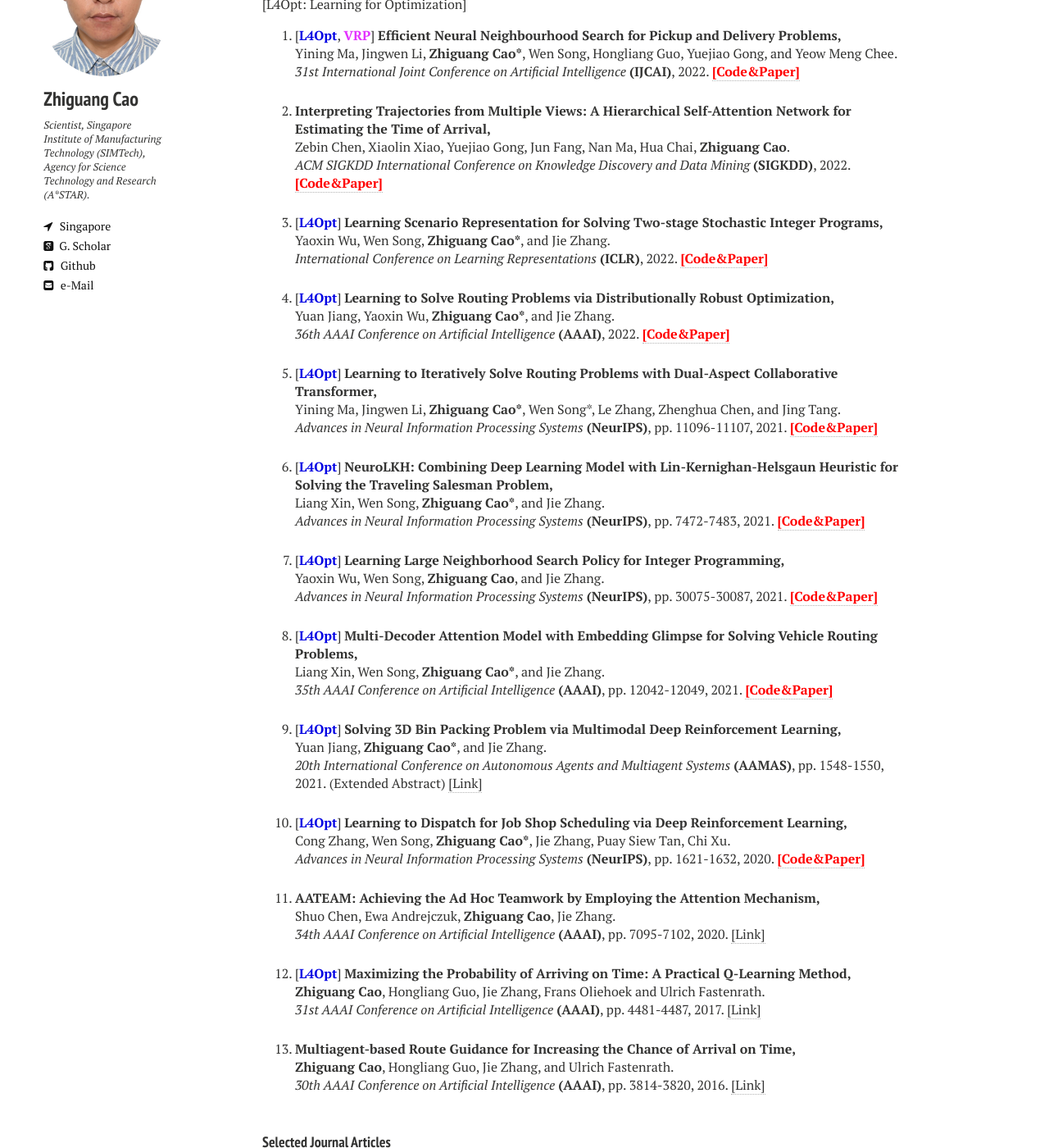
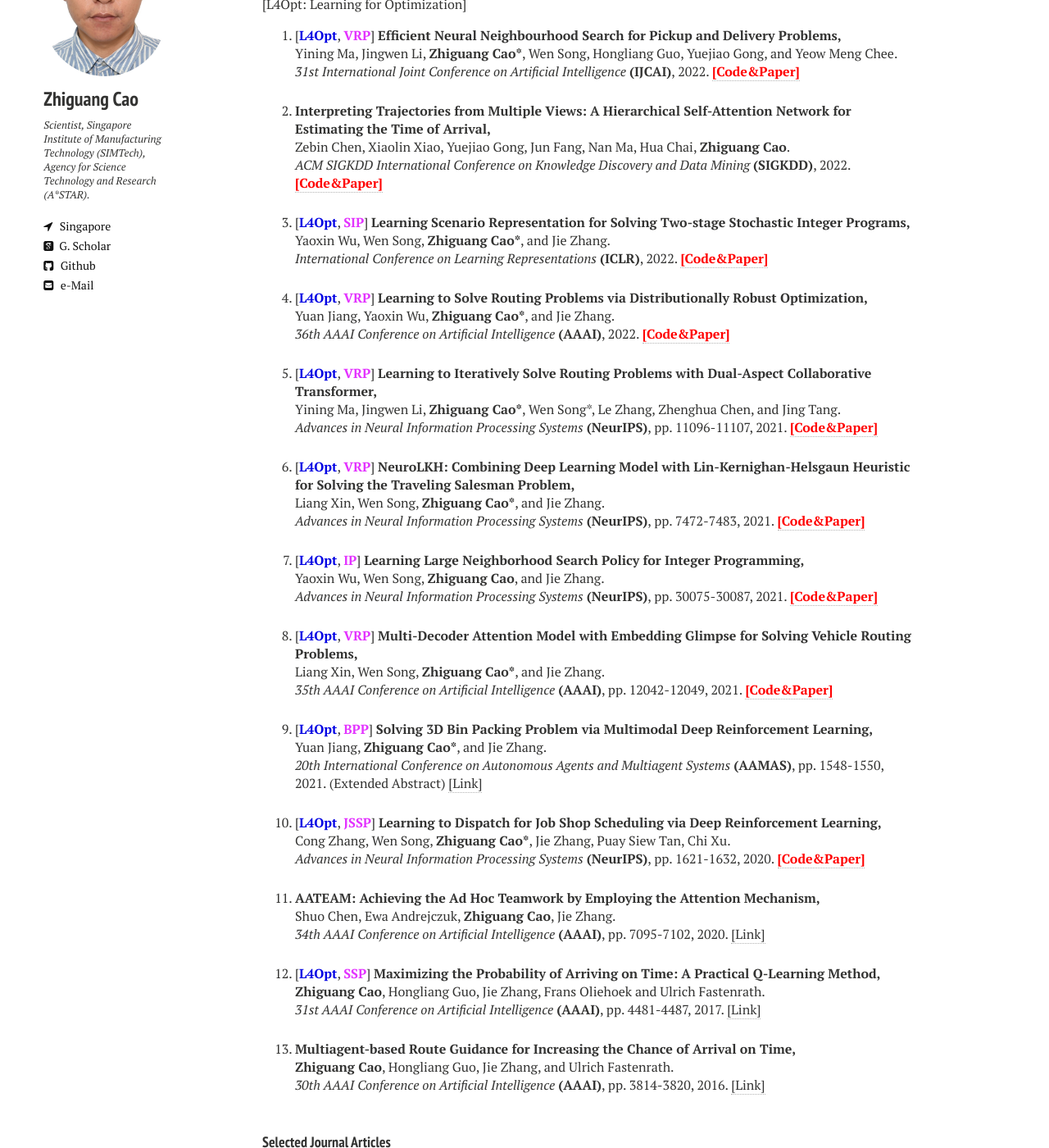
Before and after one commit to zhiguangcaosg/zhiguangcaosg.github.io, a Jekyll site: the page built from publications.md, in a window 1280 px wide and 1400 px high, scrolled down 209 px. Shown: the whole window at 82% size. Built offline with Jekyll 4.4.1, drawn with Linux system fonts in a browser that asks for light colours; nearby versions of some CDN libraries; some of the changed text lies outside the part shown.

Commit message:
Update publications.html

```diff
--- a/_layouts/publications.html
+++ b/_layouts/publications.html
@@ -108,7 +108,7 @@ div.bibtex pre { font-size: 75%; overflow: auto;  width: 100%; padding: 0em 0em;
 
 <li>
 <p>
-[<font color="#0000E3"><b>L4Opt</b></font>] <b>Learning Scenario Representation for Solving Two-stage Stochastic Integer Programs,</b>
+[<font color="#0000E3"><b>L4Opt</b></font>, <font color="#E333FF"><b>SIP</b></font>] <b>Learning Scenario Representation for Solving Two-stage Stochastic Integer Programs,</b>
 <br> Yaoxin Wu, Wen Song, <b>Zhiguang Cao*</b>, and Jie Zhang.<br>
 <i> International Conference on Learning Representations</i> <b>(ICLR)</b>, 2022. <a href="https://github.com/WXY1427/Learning-to-solve-stochastic-integer-programs" target="_blank"> <font color="#FF0000"><b>[Code&Paper]</b> </font></a>
 </p>
@@ -116,7 +116,7 @@ div.bibtex pre { font-size: 75%; overflow: auto;  width: 100%; padding: 0em 0em;
 
 <li>
 <p>
-[<font color="#0000E3"><b>L4Opt</b></font>] <b>Learning to Solve Routing Problems via Distributionally Robust Optimization,</b>
+[<font color="#0000E3"><b>L4Opt</b></font>, <font color="#E333FF"><b>VRP</b></font>] <b>Learning to Solve Routing Problems via Distributionally Robust Optimization,</b>
 <br> Yuan Jiang, Yaoxin Wu, <b>Zhiguang Cao*</b>, and Jie Zhang.<br>
 <i>36th AAAI Conference on Artificial Intelligence</i> <b>(AAAI)</b>, 2022. <a href="https://github.com/jiang-yuan/Learning-routing-DRO" target="_blank"> <font color="#FF0000"><b>[Code&Paper]</b> </font></a>
 </p>
@@ -124,7 +124,7 @@ div.bibtex pre { font-size: 75%; overflow: auto;  width: 100%; padding: 0em 0em;
 
 <li>
 <p>
-[<font color="#0000E3"><b>L4Opt</b></font>] <b>Learning to Iteratively Solve Routing Problems with Dual-Aspect Collaborative Transformer,</b>
+[<font color="#0000E3"><b>L4Opt</b></font>, <font color="#E333FF"><b>VRP</b></font>] <b>Learning to Iteratively Solve Routing Problems with Dual-Aspect Collaborative Transformer,</b>
 <br> Yining Ma, Jingwen Li, <b>Zhiguang Cao*</b>, Wen Song*, Le Zhang, Zhenghua Chen, and Jing Tang.<br>
 <i>Advances in Neural Information Processing Systems</i> <b>(NeurIPS)</b>, pp. 11096-11107, 2021. <a href="https://github.com/yining043/VRP-DACT" target="_blank"> <font color="#FF0000"><b>[Code&Paper]</b> </font></a>
 </p>
@@ -132,7 +132,7 @@ div.bibtex pre { font-size: 75%; overflow: auto;  width: 100%; padding: 0em 0em;
 
 <li>
 <p>
-[<font color="#0000E3"><b>L4Opt</b></font>] <b>NeuroLKH: Combining Deep Learning Model with Lin-Kernighan-Helsgaun Heuristic for Solving the Traveling Salesman Problem,</b>
+[<font color="#0000E3"><b>L4Opt</b></font>, <font color="#E333FF"><b>VRP</b></font>] <b>NeuroLKH: Combining Deep Learning Model with Lin-Kernighan-Helsgaun Heuristic for Solving the Traveling Salesman Problem,</b>
 <br> Liang Xin, Wen Song, <b>Zhiguang Cao*</b>, and Jie Zhang.<br>
 <i>Advances in Neural Information Processing Systems</i> <b>(NeurIPS)</b>, pp. 7472-7483, 2021. <a href="https://github.com/liangxinedu/NeuroLKH"  target="_blank"> <font color="#FF0000"><b>[Code&Paper]</b> </font></a>
 </p>
@@ -140,7 +140,7 @@ div.bibtex pre { font-size: 75%; overflow: auto;  width: 100%; padding: 0em 0em;
 
 <li>
 <p>
-[<font color="#0000E3"><b>L4Opt</b></font>] <b>Learning Large Neighborhood Search Policy for Integer Programming,</b>
+[<font color="#0000E3"><b>L4Opt</b></font>, <font color="#E333FF"><b>IP</b></font>] <b>Learning Large Neighborhood Search Policy for Integer Programming,</b>
 <br> Yaoxin Wu, Wen Song, <b>Zhiguang Cao</b>, and Jie Zhang.<br>
 <i>Advances in Neural Information Processing Systems</i> <b>(NeurIPS)</b>, pp. 30075-30087, 2021. <a href="https://github.com/WXY1427/Learn-LNS-policy"  target="_blank"> <font color="#FF0000"><b>[Code&Paper]</b> </font></a>
 </p>
@@ -148,7 +148,7 @@ div.bibtex pre { font-size: 75%; overflow: auto;  width: 100%; padding: 0em 0em;
 
 <li>
 <p>
-[<font color="#0000E3"><b>L4Opt</b></font>] <b>Multi-Decoder Attention Model with Embedding Glimpse for Solving Vehicle Routing Problems,</b>
+[<font color="#0000E3"><b>L4Opt</b></font>, <font color="#E333FF"><b>VRP</b></font>] <b>Multi-Decoder Attention Model with Embedding Glimpse for Solving Vehicle Routing Problems,</b>
 <br> Liang Xin, Wen Song, <b>Zhiguang Cao*</b>, and Jie Zhang.<br>
 <i>35th AAAI Conference on Artificial Intelligence</i> <b>(AAAI)</b>, pp. 12042-12049, 2021. <a href="https://github.com/liangxinedu/MDAM"  target="_blank"> <font color="#FF0000"><b>[Code&Paper]</b> </font></a>
 </p>
@@ -156,7 +156,7 @@ div.bibtex pre { font-size: 75%; overflow: auto;  width: 100%; padding: 0em 0em;
 
 <li>
 <p>
-[<font color="#0000E3"><b>L4Opt</b></font>] <b>Solving 3D Bin Packing Problem via Multimodal Deep Reinforcement Learning,</b>
+[<font color="#0000E3"><b>L4Opt</b></font>, <font color="#E333FF"><b>BPP</b></font>] <b>Solving 3D Bin Packing Problem via Multimodal Deep Reinforcement Learning,</b>
 <br>Yuan Jiang, <b>Zhiguang Cao*</b>, and Jie Zhang.<br>
 <i>20th International Conference on Autonomous Agents and Multiagent Systems</i> <b>(AAMAS)</b>, pp. 1548-1550, 2021. (Extended Abstract)  <a href="http://www.ifaamas.org/Proceedings/aamas2021/pdfs/p1548.pdf"  target="_blank">[Link]</a>
 </p>
@@ -164,7 +164,7 @@ div.bibtex pre { font-size: 75%; overflow: auto;  width: 100%; padding: 0em 0em;
 
 <li>
 <p>
-[<font color="0000E3"><b>L4Opt</b></font>] <b>Learning to Dispatch for Job Shop Scheduling via Deep Reinforcement Learning,</b>
+[<font color="0000E3"><b>L4Opt</b></font>, <font color="#E333FF"><b>JSSP</b></font>] <b>Learning to Dispatch for Job Shop Scheduling via Deep Reinforcement Learning,</b>
 <br>Cong Zhang, Wen Song, <b>Zhiguang Cao*</b>, Jie Zhang, Puay Siew Tan, Chi Xu.<br>
 <i>Advances in Neural Information Processing Systems</i> <b>(NeurIPS)</b>, pp. 1621-1632, 2020. <a href="https://github.com/zcajiayin/L2D"  target="_blank"> <font color="#FF0000"><b>[Code&Paper]</b> </font></a>
 </p>
@@ -200,7 +200,7 @@ div.bibtex pre { font-size: 75%; overflow: auto;  width: 100%; padding: 0em 0em;
 
 <li>
 <p>
-[<font color="#0000E3"><b>L4Opt</b></font>] <b>Maximizing the Probability of Arriving on Time: A Practical Q-Learning Method,</b>
+[<font color="#0000E3"><b>L4Opt</b></font>, <font color="#E333FF"><b>SSP</b></font>] <b>Maximizing the Probability of Arriving on Time: A Practical Q-Learning Method,</b>
 <br><b>Zhiguang Cao</b>, Hongliang Guo, Jie Zhang, Frans Oliehoek and Ulrich Fastenrath.<br>
 <i>31st AAAI Conference on Artificial Intelligence</i> <b>(AAAI)</b>, pp. 4481-4487, 2017. <a href="https://dl.acm.org/doi/10.5555/3298023.3298218"  target="_blank">[Link]</a>
 </p>
@@ -266,7 +266,7 @@ div.bibtex pre { font-size: 75%; overflow: auto;  width: 100%; padding: 0em 0em;
 
 <li>
 <p>
-[<font color="#0000E3"><b>L4Opt</b></font>] <b>Flexible Job Shop Scheduling via Graph Neural Network and Deep Reinforcement Learning,</b>
+[<font color="#0000E3"><b>L4Opt</b></font>, <font color="#E333FF"><b>JSSP</b></font>] <b>Flexible Job Shop Scheduling via Graph Neural Network and Deep Reinforcement Learning,</b>
 <br>Wen Song, Xinyang Chen, Qiqiang Li, <b>Zhiguang Cao</b>.<br>
 <i>IEEE Transactions on Industrial Informatics</i> <b>(TII)</b>, 2022. <a href="https://github.com/songwenas12/fjsp-drl" target="_blank"> <font color="#FF0000"><b>[Code&Paper]</b> </font></a>
 </p>
@@ -275,7 +275,7 @@ div.bibtex pre { font-size: 75%; overflow: auto;  width: 100%; padding: 0em 0em;
 
 <li>
 <p>
-[<font color="#0000E3"><b>L4Opt</b></font>] <b>Deep Reinforcement Learning for Solving the Heterogeneous Capacitated Vehicle Routing Problem,</b>
+[<font color="#0000E3"><b>L4Opt</b></font>, <font color="#E333FF"><b>VRP</b></font>] <b>Deep Reinforcement Learning for Solving the Heterogeneous Capacitated Vehicle Routing Problem,</b>
 <br>Jingwen Li, Yining Ma, Ruize Gao, <b>Zhiguang Cao*</b>, Andrew Lim, Wen Song, Jie Zhang.<br>
 <i>IEEE Transactions on Cybernetics</i> <b>(T-Cybernetics)</b>, 2021. <a href="https://github.com/Demon0312/HCVRP_DRL"  target="_blank"> <font color="#FF0000"><b>[Code&Paper]</b> </font></a>
 </p>
@@ -284,7 +284,7 @@ div.bibtex pre { font-size: 75%; overflow: auto;  width: 100%; padding: 0em 0em;
 
 <li>
 <p>
-[<font color="#0000E3"><b>L4Opt</b></font>] <b>Learning Improvement Heuristics for Solving Routing Problems,</b>
+[<font color="#0000E3"><b>L4Opt</b></font>, <font color="#E333FF"><b>VRP</b></font>] <b>Learning Improvement Heuristics for Solving Routing Problems,</b>
 <br>Yaoxin Wu, Wen Song*, <b>Zhiguang Cao*</b>, Jie Zhang, Andrew Lim.<br>
 <i>IEEE Transactions on Neural Networks and Learning Systems</i> <b>(TNNLS)</b>, 2021. <a href="https://github.com/WXY1427/Learn-Improvement-Heuristics-for-Routing"  target="_blank"> <font color="#FF0000"><b>[Code&Paper]</b> </font></a>
 </p>
@@ -292,7 +292,7 @@ div.bibtex pre { font-size: 75%; overflow: auto;  width: 100%; padding: 0em 0em;
 
 <li>
 <p>
-[<font color="#0000E3"><b>L4Opt</b></font>] <b>Heterogeneous Attentions for Solving Pickup and Delivery Problem via Deep Reinforcement Learning,</b>
+[<font color="#0000E3"><b>L4Opt</b></font>, <font color="#E333FF"><b>VRP</b></font>] <b>Heterogeneous Attentions for Solving Pickup and Delivery Problem via Deep Reinforcement Learning,</b>
 <br> Jingwen Li, Liang Xin, <b>Zhiguang Cao*</b>, Andrew Lim, Wen Song, and Jie Zhang.<br>
 <i> IEEE Transactions on Intelligent Transportation Systems</i> <b>(T-ITS)</b>, vol. 23, no. 3, pp. 2306-2315, 2021. <a href="https://github.com/Demon0312/Heterogeneous-Attentions-PDP-DRL" target="_blank"><font color="#FF0000"><b>[Code&Paper]</b> </font></a>
 </p>
@@ -300,7 +300,7 @@ div.bibtex pre { font-size: 75%; overflow: auto;  width: 100%; padding: 0em 0em;
 
 <li>
 <p>
-[<font color="#0000E3"><b>L4Opt</b></font>] <b>Learning to Solve 3-D Bin Packing Problem via Deep Reinforcement Learning and Constraint Programming,</b>
+[<font color="#0000E3"><b>L4Opt</b></font>, <font color="#E333FF"><b>BPP</b></font>] <b>Learning to Solve 3-D Bin Packing Problem via Deep Reinforcement Learning and Constraint Programming,</b>
 <br>Yuan Jiang, <b>Zhiguang Cao*</b>, Jie Zhang.<br>
 <i>IEEE Transactions on Cybernetics</i> <b>(T-Cybernetics)</b>, 2021. <a href="https://ieeexplore.ieee.org/document/9606618" target="_blank"> <font>[Link] </font></a>
 </p>
@@ -308,7 +308,7 @@ div.bibtex pre { font-size: 75%; overflow: auto;  width: 100%; padding: 0em 0em;
 
 <li>
 <p>
-[<font color="#0000E3"><b>L4Opt</b></font>] <b>Learning Variable Ordering Heuristics for Solving Constraint Satisfaction Problems,</b>
+[<font color="#0000E3"><b>L4Opt</b></font>, <font color="#E333FF"><b>CSP</b></font>] <b>Learning Variable Ordering Heuristics for Solving Constraint Satisfaction Problems,</b>
 <br>Wen Song, <b>Zhiguang Cao*</b>, Jie Zhang, Chi Xu, Andrew Lim.<br>
 <i>Engineering Applications of Artificial Intelligence</i> <b>(EAAI)</b>, 2021. <a href="https://github.com/songwenas12/csp-drl" target="_blank"> <font color="#FF0000"><b>[Code&Paper]</b> </font></a>
 </p>
@@ -332,7 +332,7 @@ div.bibtex pre { font-size: 75%; overflow: auto;  width: 100%; padding: 0em 0em;
 
 <li>
 <p>
-[<font color="#0000E3"><b>L4Opt</b></font>] <b>Step-wise Deep Learning Models for Solving Routing Problems,</b>
+[<font color="#0000E3"><b>L4Opt</b></font>, <font color="#E333FF"><b>VRP</b></font>] <b>Step-wise Deep Learning Models for Solving Routing Problems,</b>
 <br> Liang Xin, Wen Song, <b>Zhiguang Cao</b>, and Jie Zhang.<br>
 <i> IEEE Transactions on Industrial Informatics</i> <b>(TII)</b>, vol. 17, no. 7, pp. 4861-4871, 2020. <a href="https://github.com/liangxinedu/stepwise" target="_blank"><font color="#FF0000"><b>[Code&Paper]</b> </font></a>
 </p>
@@ -340,7 +340,7 @@ div.bibtex pre { font-size: 75%; overflow: auto;  width: 100%; padding: 0em 0em;
 
 <li>
 <p>
-[<font color="#0000E3"><b>L4Opt</b></font>] <b>Using Reinforcement Learning to Minimize the Probability of Delay Occurrence in Transportation,</b>
+[<font color="#0000E3"><b>L4Opt</b></font>, <font color="#E333FF"><b>SSP</b></font>] <b>Using Reinforcement Learning to Minimize the Probability of Delay Occurrence in Transportation,</b>
 <br><b>Zhiguang Cao</b>, Hongliang Guo, Wen Song, Kaizhou Gao, Zhenghua Chen.<br>
 <i>IEEE Transactions on Vehicular Technology</i> <b>(TVT)</b>, vol. 69, no. 3, pp. 2424-2436, 2020. <a href="https://ieeexplore.ieee.org/document/8952783" target="_blank">[Link]</a>
 </p>
```
